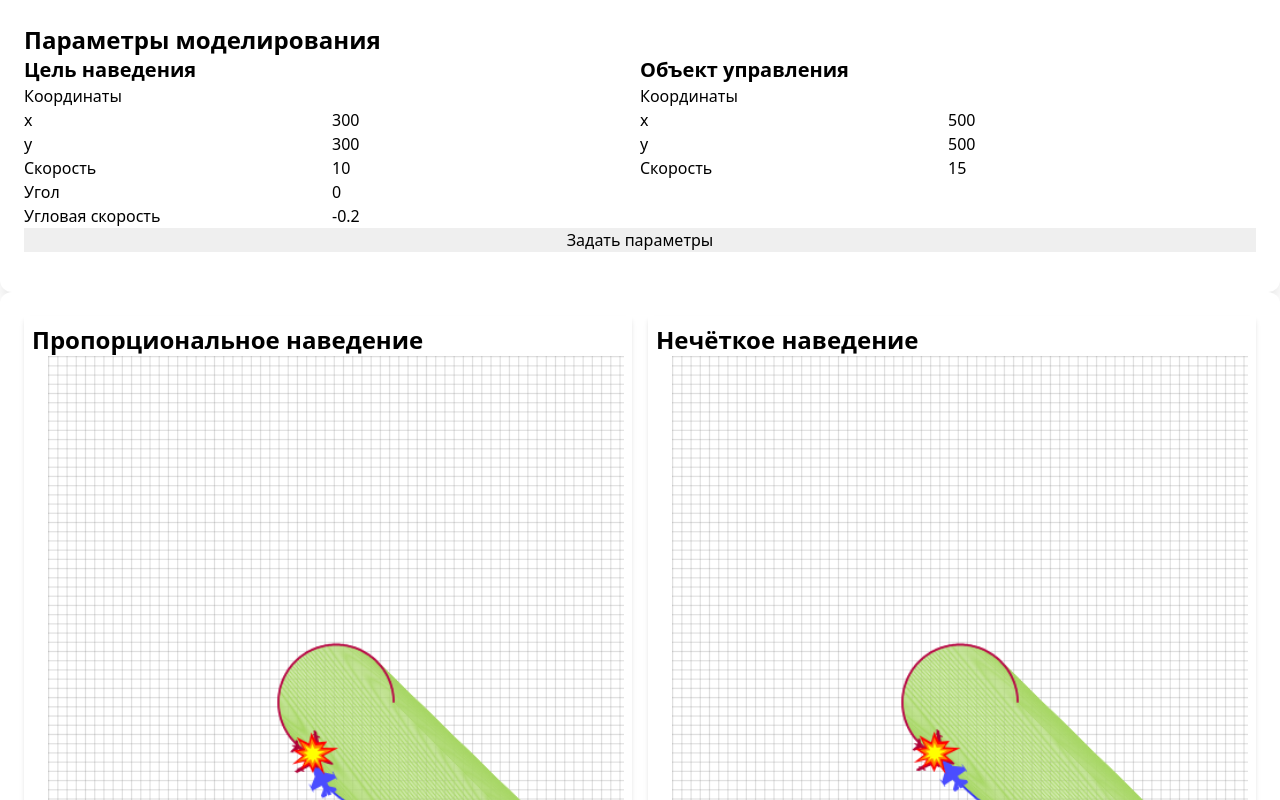
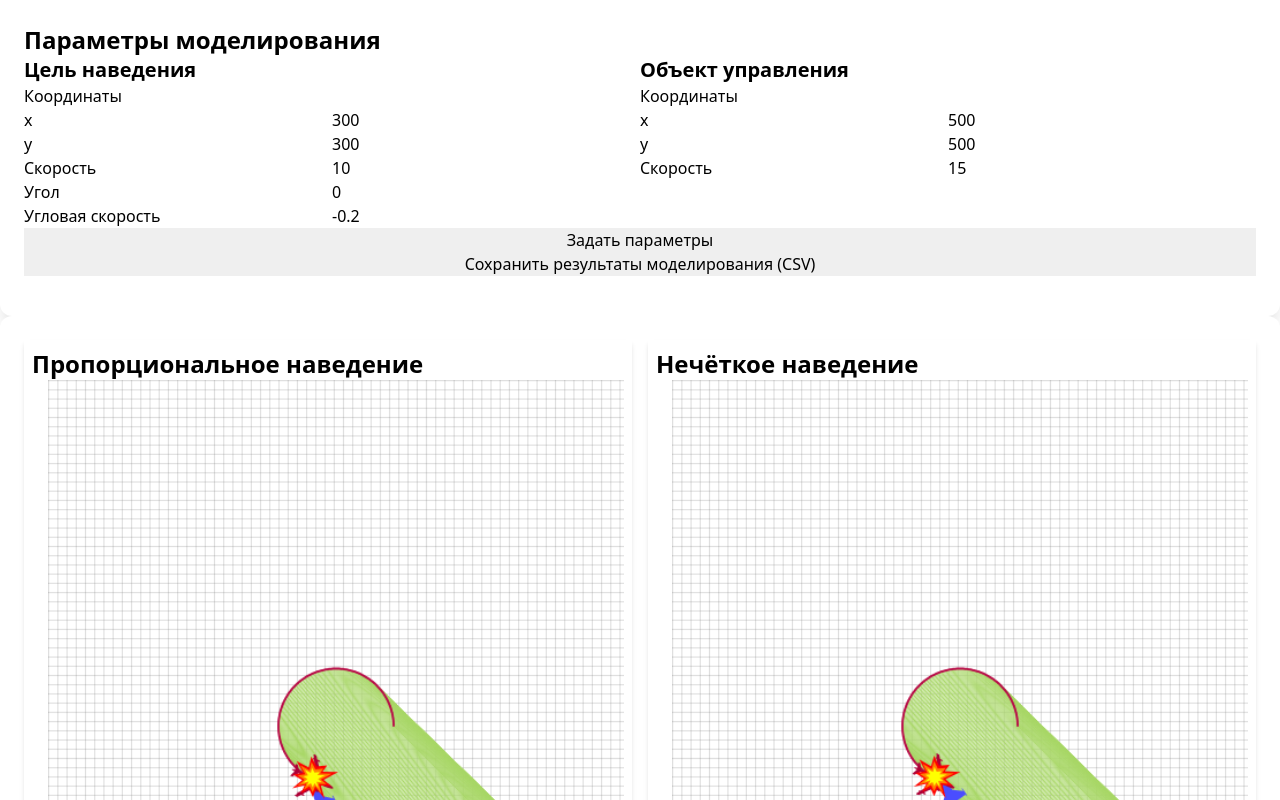
Before and after one commit to kotborealis/FuzzyGuidance, a React app: page / in a window 1280 px wide. Shown: the top 800 px of the page. Built offline with nearby package versions, Linux system fonts and the light colour scheme.

Commit message:
added save-to-csv feature

```diff
--- a/src/components/UniverseParams.jsx
+++ b/src/components/UniverseParams.jsx
@@ -17,6 +17,28 @@ export const UniverseParams = ({state}) => {
         state.generation++;
         state.universe = new Universe({...state.params});
         state.universe.start(1 / 10);
+    };
+
+    const handleSave = () => {
+        const trace_uav_crisp = state.universe.worlds.fuzzy.uav.trace;
+        const trace_uav_fuzzy = state.universe.worlds.fuzzy.uav.trace;
+
+        const handle = (trace, type, hash) => {
+            let buffer = `angle_speed,approach_velocity,distance,sightline_angle`;
+            for(let i = 0; i < trace.size; i++)
+                buffer +=
+                    `\n${trace.angle_speed[i]},${trace.approach_velocity[i]},${trace.distance[i]},${trace.sightline_angle[i]}`;
+
+            const file = new Blob([buffer], {type: 'text/csv'});
+            const a = document.createElement('a');
+            a.href = URL.createObjectURL(file);
+            a.download = `${hash}_uav_${type}.csv`;
+            a.click();
+            URL.revokeObjectURL(a.href);
+        };
+
+        handle(trace_uav_crisp, 'crisp', Date.now());
+        handle(trace_uav_fuzzy, 'fuzzy', Date.now());
     };
 
     return (
@@ -105,6 +127,8 @@ export const UniverseParams = ({state}) => {
                 </div>
             </div>
             <input type="submit" value="Задать параметры" className="w-full"/>
+            <input onClick={handleSave}
+                   type="button" value="Сохранить результаты моделирования (CSV)" className="w-full"/>
         </form>
     );
 };
--- a/src/model/entities/AircraftFuzzyGuided.js
+++ b/src/model/entities/AircraftFuzzyGuided.js
@@ -98,6 +98,7 @@ export class AircraftFuzzyGuided extends AircraftGuided {
         this.angleSpeed = alpha;
         this.params = {d, v, omega, alpha};
 
+        this.trace.size++;
         this.trace.angle_speed.push(alpha);
         this.trace.approach_velocity.push(v);
         this.trace.distance.push(d);
--- a/src/model/entities/AircraftGuided.js
+++ b/src/model/entities/AircraftGuided.js
@@ -40,6 +40,7 @@ export class AircraftGuided extends Aircraft {
     }
 
     trace = {
+        size: 0,
         angle_speed: [], // alpha
         approach_velocity: [], // v
         distance: [], // d,
@@ -88,6 +89,7 @@ export class AircraftGuided extends Aircraft {
         this.angleSpeed = alpha;
         this.params = {d, v, omega, alpha};
 
+        this.trace.size++;
         this.trace.angle_speed.push(alpha);
         this.trace.approach_velocity.push(v);
         this.trace.distance.push(d);
```
